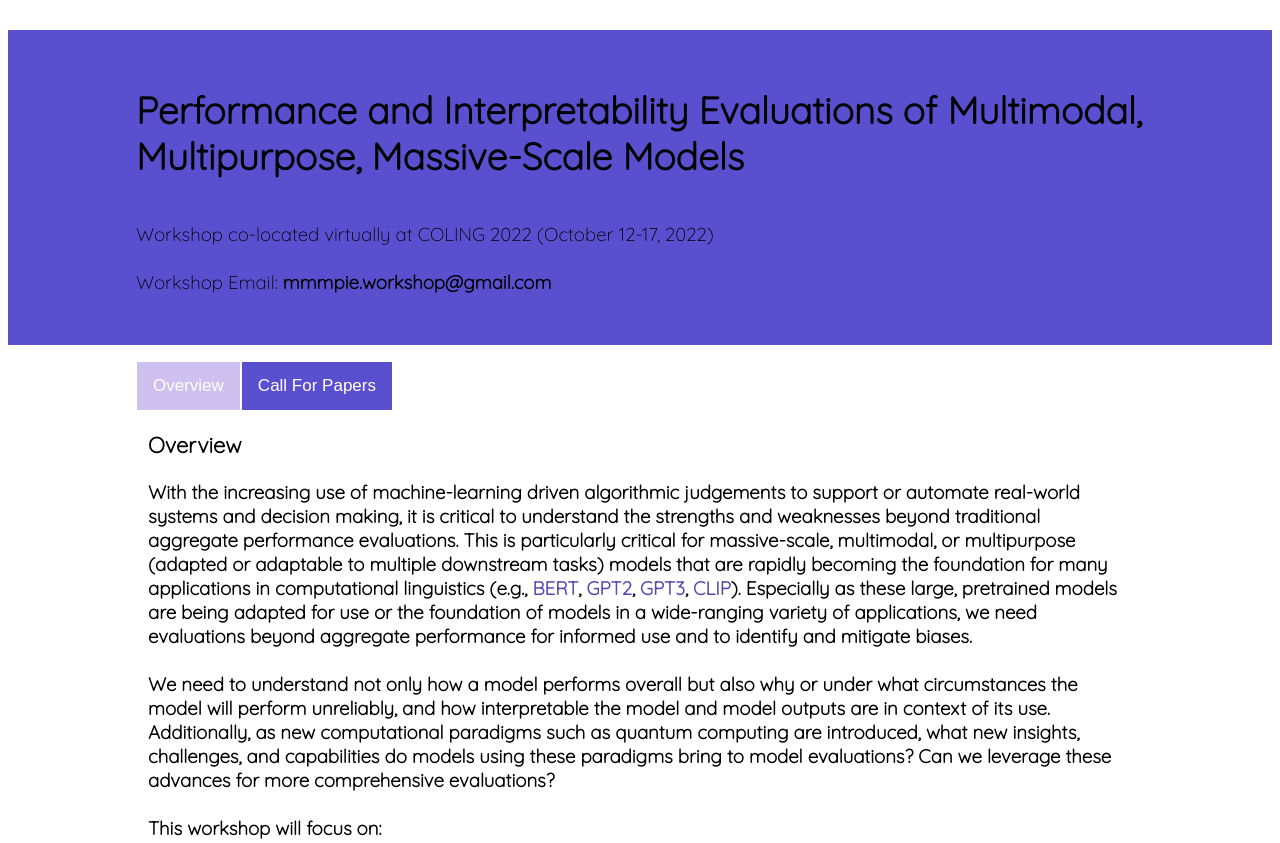
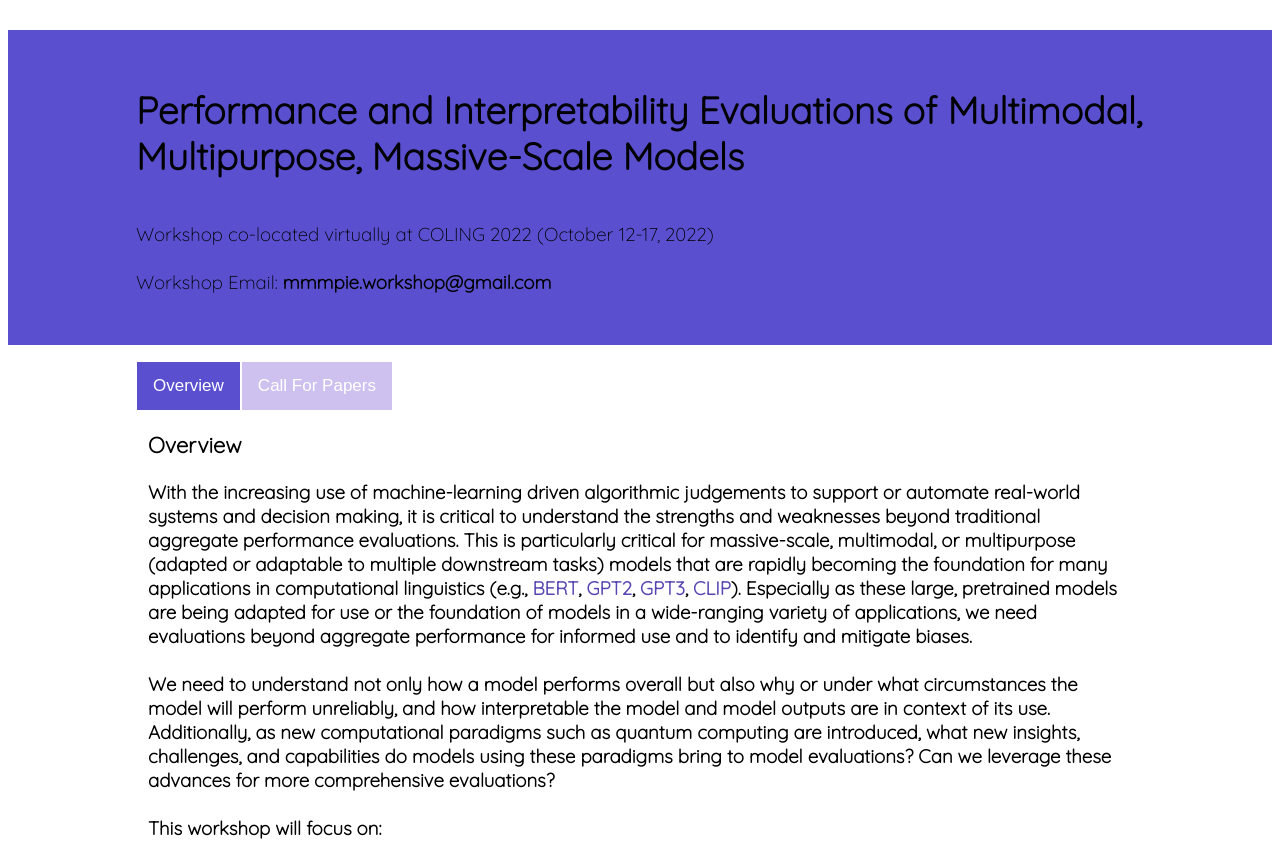
Before and after one commit to mmmpie-workshop/mmmpie-workshop.github.io, a plain HTML site: page index.html in a window 1280 px wide. Shown: the top 843 px of the page. Drawn offline with Linux system fonts and the light colour scheme.

Commit message:
Update index.html

```diff
--- a/index.html
+++ b/index.html
@@ -18,7 +18,7 @@
 
 /* Style the buttons inside the tab */
 .tab button {
-  background-color: #5a4fcf;
+  background-color: #cec1f0;
   float: left;
   border: 0.1rem solid #fff;
   outline: none;
@@ -32,7 +32,7 @@
 
 /* Change background color of buttons on hover */
 .tab button:hover {
-  background-color: #cec1f0;
+  background-color: #5a4fcf;
     top: -0.5rem;
     transition: top 0.25s;
     color:#fff;
@@ -40,8 +40,8 @@
 
 /* Create an active/current tablink class */
 .tab button.active {
-  background-color: #cec1f0;
-  border-bottom: 0px solid #5a4fcf;
+  background-color: #5a4fcf;
+  border-bottom: 0px solid #cec1f0;
 }
 
 
```
